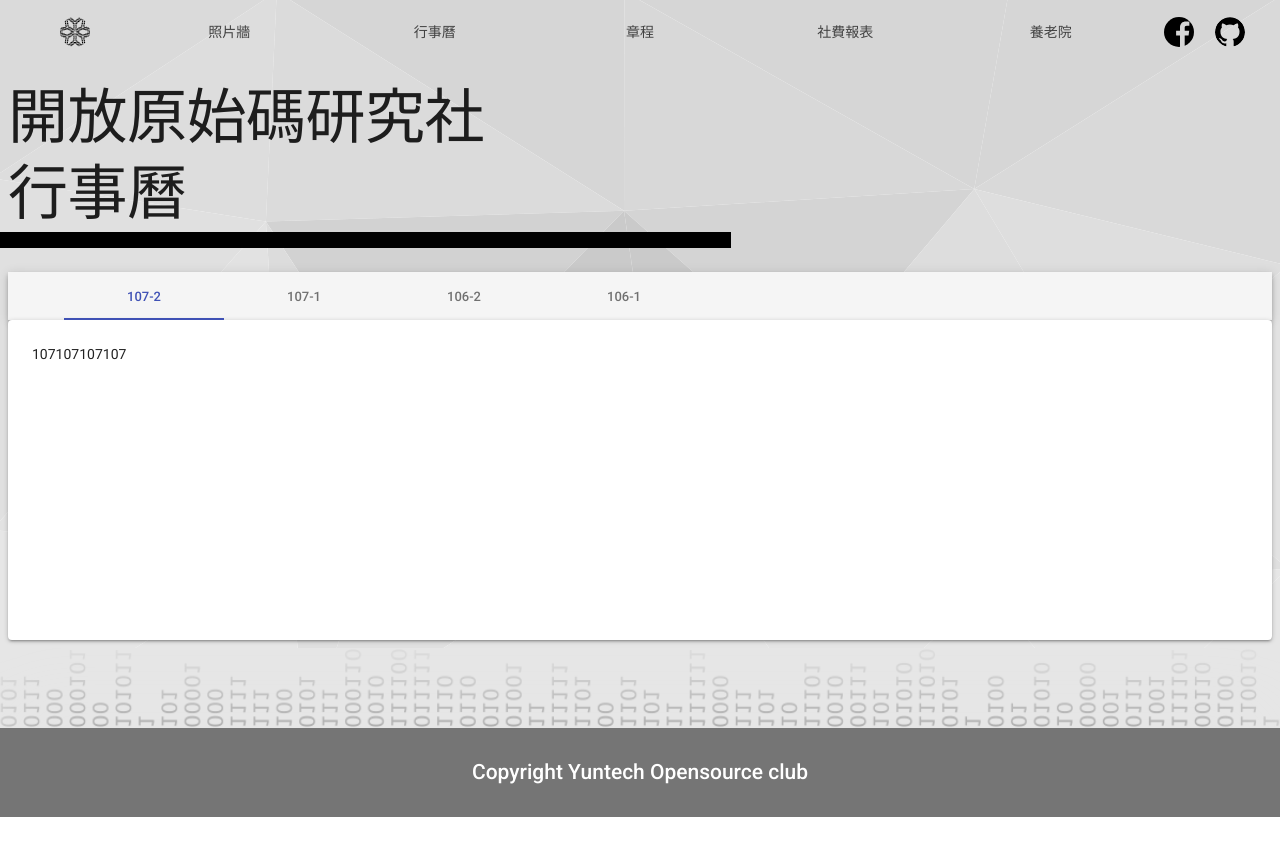
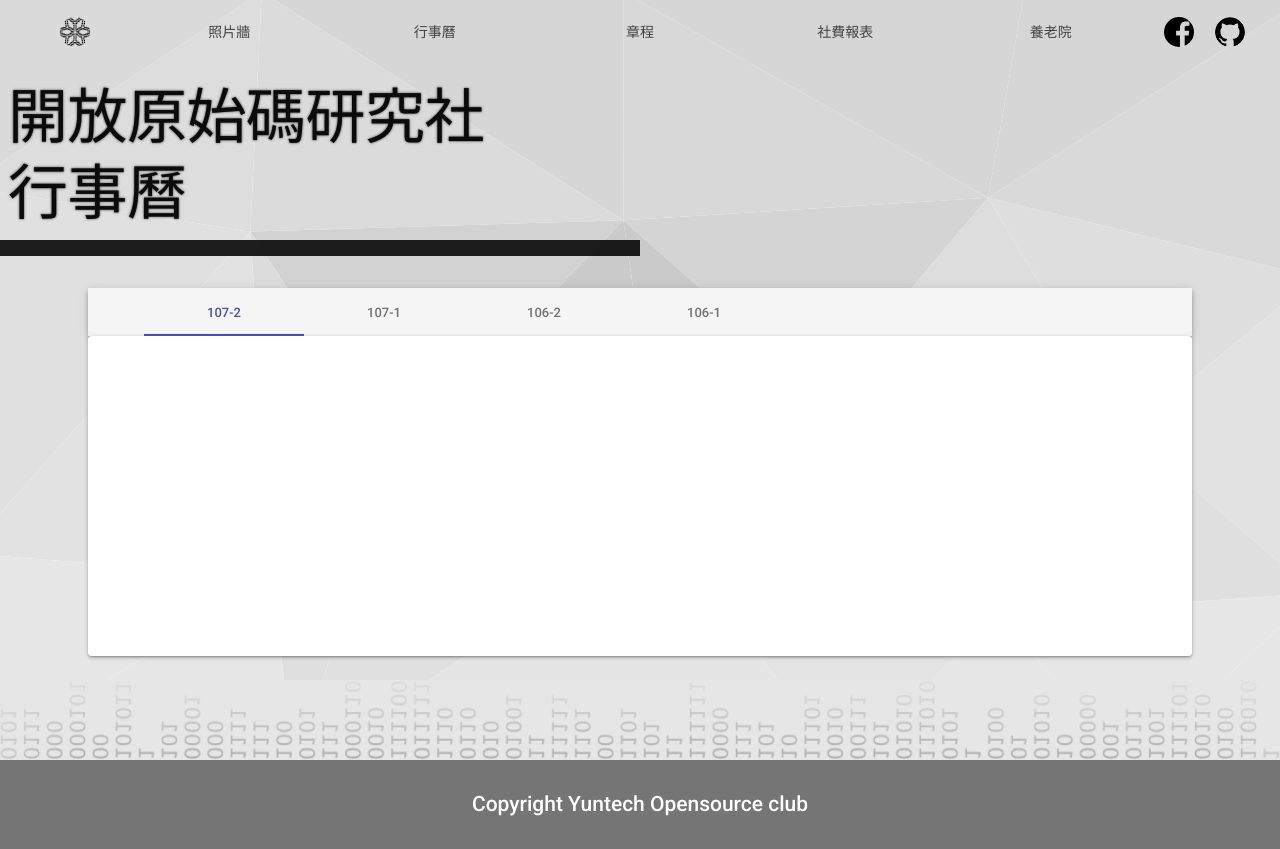
Before and after one commit to sheepdragon1031/YuntechOpen, a React (Create React App) app: page /calendar in a window 1280 px wide. Before the commit the page ends 817 px from the top, so only its background shows below. Built offline with nearby package versions, Linux system fonts and the light colour scheme.

Commit message:
修問題

```diff
--- a/src/component/calendar/index.js
+++ b/src/component/calendar/index.js
@@ -37,16 +37,20 @@ class calendar extends Component {
           pages : [
             {
               title: '107-2',
-              content: '107107107107'},
+              content: ['',''],
+            },
             {
                 title: '107-1',
-                content: '107107107107107'},
+                content: ['','']
+            },
             {
                 title: '106-2',
-                content: '106106106106'},
+                content: ['','']
+              },
             {
                 title: '106-1',
-                content: '106106106106106'}
+                content: ['','']
+              }
           ]
       };
 
--- a/src/component/charter/index.js
+++ b/src/component/charter/index.js
@@ -27,7 +27,7 @@ const style =  ({
     }
 })
 
-class calendar extends Component {
+class charter extends Component {
     constructor(props){
       super(props);
       this.state = {
@@ -36,12 +36,14 @@ class calendar extends Component {
           page : [
             {
                 title: '111',
-                content: '111111111'},
+                content: ['',''],
+              },
           ],
           pages : [
             {
                 title: '111',
-                content: '111111111'},
+                content: ['',''],
+            },
           ]
       };
 
@@ -70,4 +72,4 @@ class calendar extends Component {
     }
   }
 
-  export default withStyles(styles)(calendar);
+  export default withStyles(styles)(charter);
--- a/src/component/index/index.css
+++ b/src/component/index/index.css
@@ -12,15 +12,22 @@
     display: block;
     margin: auto;
 }
-.headerGD{
-    /* height: 100vh; */
-}
 .fluctlight{
     display: inline-block;
     border-right: #ffffff 0.2rem solid;
     animation: FluctLight 1s ease-in-out infinite;
     transition: 1s;
 }
+.index-bar{
+    background: url('/Resource/PageBorder.png') center center no-repeat ;
+    height: 8rem;
+    background-size: cover;
+    margin-top: -7rem;
+    box-shadow: 0rem 0rem 2rem 2rem #e6e6e6 inset;
+    margin-bottom: 2rem !important;
+}
+
+
 @keyframes FluctLight{
     0%{
         border-right: #ffffff 0.2rem solid;
--- a/src/component/index/index.js
+++ b/src/component/index/index.js
@@ -58,9 +58,11 @@ class header extends Component {
                     </Grid>
                     </Parallax>
                 </div>
-                <Grid container spacing={0}  className='headerBG'
+
+                <Grid container spacing={0}  className='headerBG' style={{background:'#e6e6e6'}}
                     direction="row"
                     justify="space-between">
+                    <Grid item xs={12}  className='index-bar' ></Grid>
                     <Grid item xs={12}>
                       <Typography component="h4" variant="h4" >你是誰?你從哪裡來?你要去哪裡?</Typography>
                     </Grid>
@@ -80,9 +82,11 @@ class header extends Component {
                         </Card>
                     </Grid>
                 </Grid>
-                <Grid container spacing={16}  className='headerBG'
+
+                <Grid container spacing={16}  className='headerBG'  style={{background:'#e6e6e6'}}
                     direction="row"
                     justify="space-between">
+                    <Grid item xs={12} className='index-bar' ></Grid>
                     <Grid item xs={12}>
                       <Typography component="h4" variant="h4" align="center" >我們在幹嘛</Typography>
                     </Grid>
--- a/src/component/report/index.js
+++ b/src/component/report/index.js
@@ -37,16 +37,19 @@ class report extends Component {
           pages : [
             {
                 title: '107-2',
-                content: '107107107107'},
+                content: ['','']
+              },
             {
                 title: '107-1',
-                content: '107107107107107'},
+                content: ['','']
+              },
             {
                 title: '106-2',
-                content: '106106106106'},
+                content: ['','']},
             {
                 title: '106-1',
-                content: '106106106106106'}
+                content: ['','']
+              }
           ]
       };
 
--- a/src/component/tab/index.js
+++ b/src/component/tab/index.js
@@ -42,7 +42,7 @@ class tab extends Component {
         const { tab } = this.props;
 
         return (
-            <div style={{paddingTop: '1rem'}}>
+            <div style={{padding: '1rem 5rem'}}>
             <AppBar position="static" color="default">
             <Tabs
                 value={value}
@@ -63,7 +63,13 @@ class tab extends Component {
                     return (
                         <Paper style={style.content}  key={`tabs`+val}>
                         <TabContainer >
-                            {index.content}
+                            {index.content.map((indexs,vals) =>{
+                                return (
+                                    <div key={`tab-div`+ vals}>
+                                        {indexs}
+                                    </div>
+                                )
+                            })}
                         </TabContainer>
                         </Paper>)
                 }
--- a/src/component/title/index.js
+++ b/src/component/title/index.js
@@ -11,7 +11,18 @@ const style =  ({
     blackLine:{
         marginLeft: '-1rem',
         padding: '.5rem',
-        background: '#000',
+        background: 'rgba(0,0,0,0.8)',
+    },
+    title:{
+        textShadow: '0rem 0rem 1px #565656 , 0rem 0rem 3px #565656',
+    },
+    titles:{
+        display: 'inline-block',
+        width: '50%',
+        paddingBottom: '1rem',
+        paddingLeft: '1rem',
+        borderBottom: '1rem solid',
+        textShadow: '0rem 0rem 1px #565656 , 0rem 0rem 3px #565656',
     }
 })
 
@@ -24,13 +35,11 @@ class title extends Component {
         return (
             <Grid container spacing={16} style={{paddingBottom: '1rem'}} >
                 <Grid item xs={12}>
-                <Typography component="h2" variant="h2" >開放原始碼研究社</Typography>
+                <Typography component="h2" variant="h2" style={style.title} >開放原始碼研究社</Typography>
                 </Grid>
-                <Grid item xs={12}>
-                <Typography component="h2" variant="h2" >{this.props.title}</Typography>
+                <Grid item xs={12} style={{marginLeft: '-1rem'}}>
+                <Typography component="h2" variant="h2" style={style.titles} >{this.props.title}</Typography>
                 </Grid>
-                <Grid item xs={7} style={style.blackLine}></Grid>
-                <Grid item xs={5}></Grid>
             </Grid>
         );
     }
```
